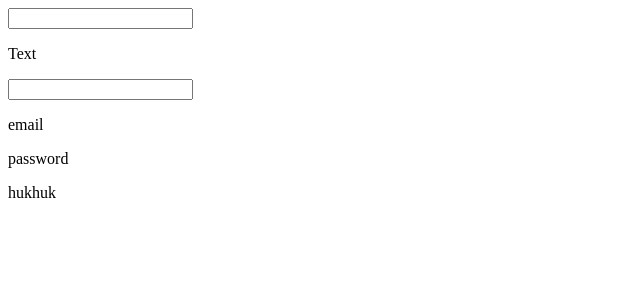
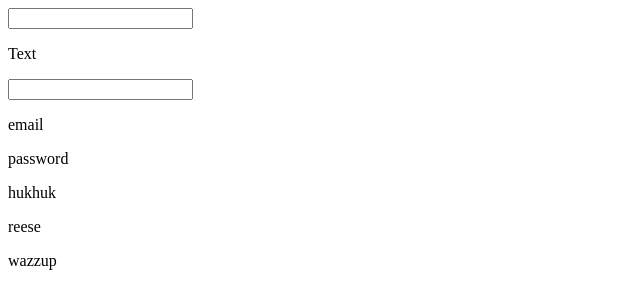
Before and after one commit to seleneartemis/test, a plain HTML site: page index.html in a window 1280 px wide. Shown: the whole page, without its empty margins (0-640 px from the left). Drawn offline with Linux system fonts and the light colour scheme.

Commit message:
add field

```diff
--- a/index.html
+++ b/index.html
@@ -10,6 +10,8 @@
 			<p>email</p>
 			<p> password</p>
 			<p>hukhuk</p>
+			<p> reese </p>
+			<p> wazzup <p>
 
 		</form>
 	</body>
```
